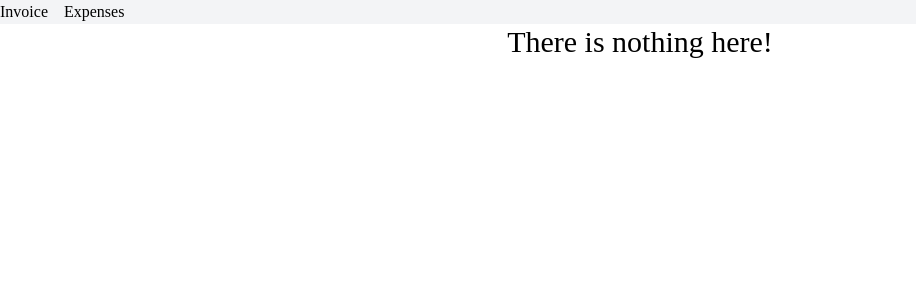
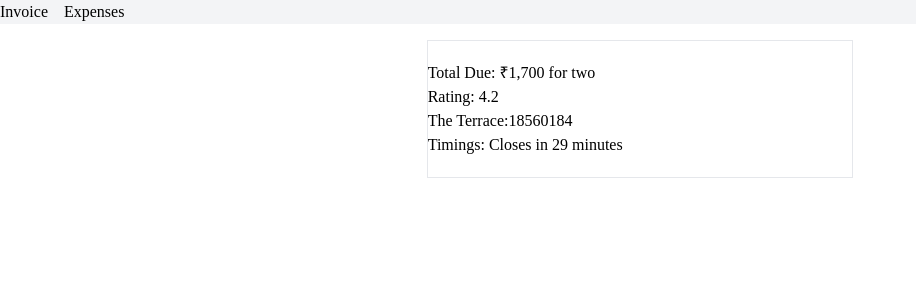
Before and after one commit to PratikaNG/React-router6, a React (Create React App) app: page /invoice/18560184 in a window 1280 px wide. Shown: the top 300 px of the page, without its empty margins (0-916 px from the left). Built offline with nearby package versions, Linux system fonts and the light colour scheme; a web font is replaced by a local one.

Commit message:
useParams

```diff
--- a/src/components/Invoice.js
+++ b/src/components/Invoice.js
@@ -17,11 +17,15 @@ const Invoice = () => {
       {invoices.map(invoice=>(
         <Link
         className='bg-gray-200'
-        to={`/invoices/${invoice.info.resId}`}
+        to={`/invoice/${invoice.info.resId}`}
         key={invoice.info.resId}
-        >{invoice.info.name}</Link>
+        target='_blank'
+        >{invoice.info.name}
+
+        </Link>
       ))}
       </div>
+      <Outlet></Outlet>
     </main>
   )
 }
--- /dev/null
+++ b/src/components/bills.js
@@ -0,0 +1,17 @@
+import { useParams } from "react-router-dom"
+import { getInvoice } from "./data"
+
+export default function Bills() {
+    let params = useParams()
+    let invoice = getInvoice(parseInt(params.invoiceid))
+    console.log(invoice)
+
+    return (
+        <main className="flex flex-col py-5 border my-4 w-1/3 mx-auto ">
+            <h2>Total Due: {invoice.info.cft.text}</h2>
+            <p>Rating: {invoice.info.rating.aggregate_rating}</p>
+            <p>{invoice.info.name}:{invoice.info.resId} </p>
+            <p>Timings: {invoice.info.timing.text}</p>
+        </main>
+    )
+};
--- a/src/components/data.js
+++ b/src/components/data.js
@@ -1852,3 +1852,7 @@ let invoices = [
   export   function getInvoices(){
     return invoices
   }
+
+  export function getInvoice(number){
+    return invoices.find(invoice => invoice.info.resId === number)
+  }
--- a/src/index.js
+++ b/src/index.js
@@ -6,7 +6,7 @@ import App from './App';
 import {BrowserRouter as Router,Routes,Route} from "react-router-dom"
 import Invoice from './components/Invoice';
 import Expenses from './components/Expenses';
-
+import Bills from './components/bills';
 
 const root = ReactDOM.createRoot(document.getElementById('root'));
 root.render(
@@ -14,13 +14,14 @@ root.render(
       <Routes>
         <Route path='/' element={<App/>}>
           <Route path='/invoice' element={<Invoice/>}>
-            <Route path='/invoice/123' element={<div>Bills</div>}/>
+            {/* <Route path='/invoice/123' element={<div>Bills</div>}/> */}
+          </Route>
+          <Route path="/invoice/:invoiceid" element={<Bills/>} />
 
-          </Route>
           <Route path='/expenses' element={<Expenses/>}/>
           <Route path='*' element={<main className='text-center'>
             <p className='text-3xl'>There is nothing here!</p>
-          </main>}/>
+          </main>}></Route>
         </Route>
       </Routes>
   </Router>
```
